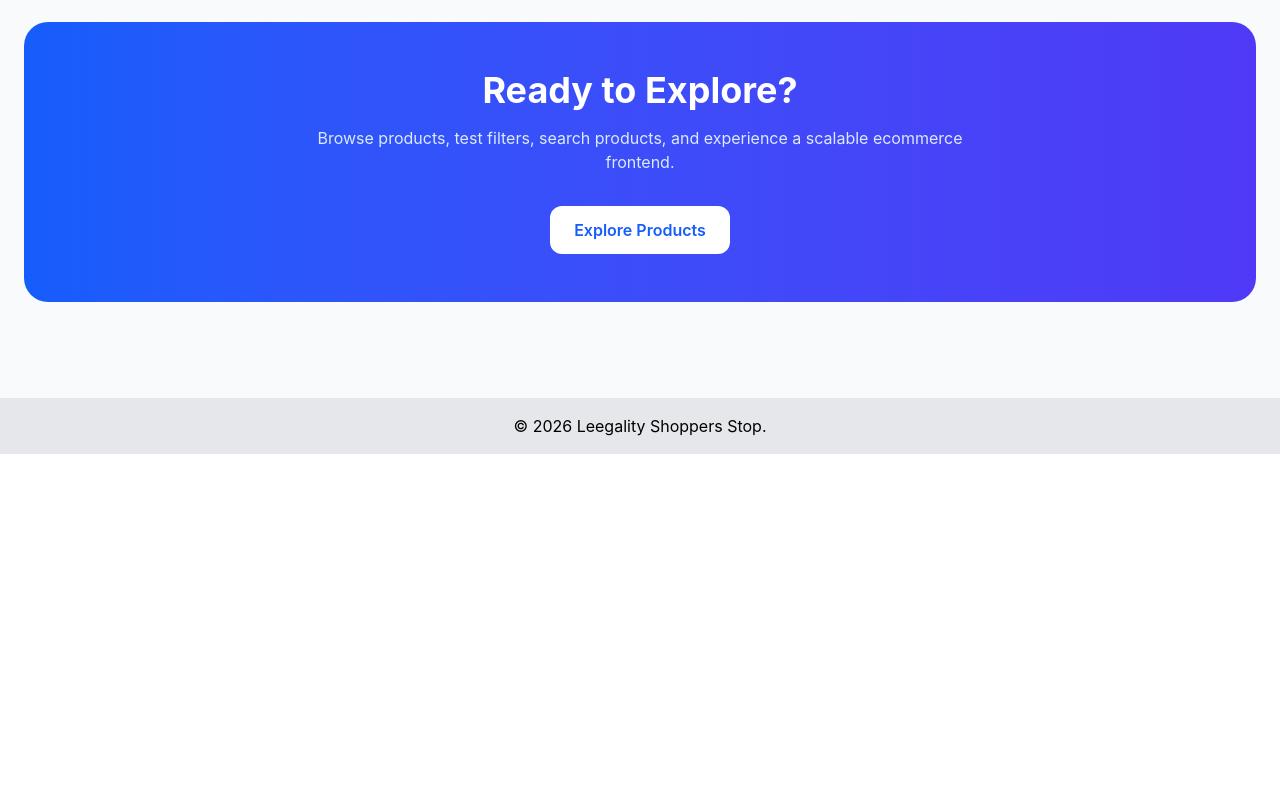
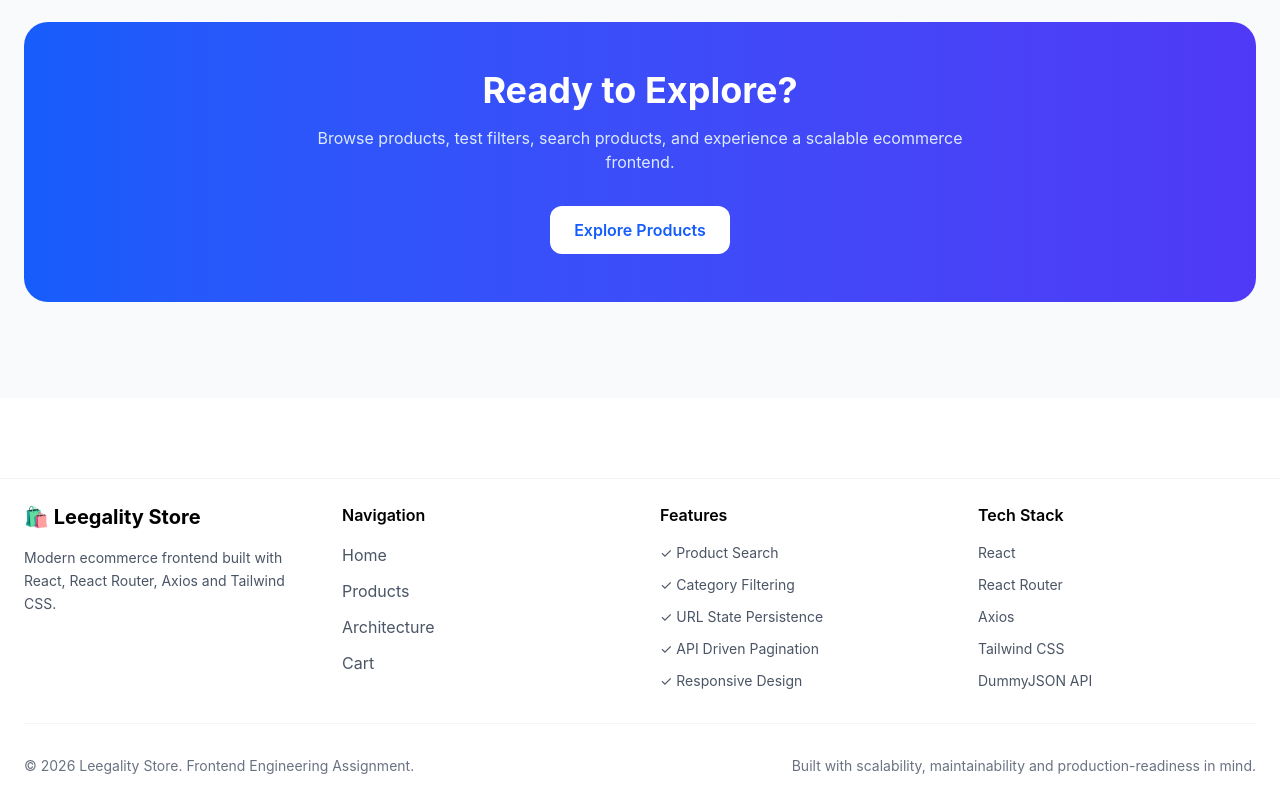
Before and after one commit to harshgupta20/leegality-assessment, a React (Vite) app: page / in a window 1280 px wide. Shown: the part 2603-3403 px from the top of the page. Before the commit the page ends 3057 px from the top, so only its background shows below. Built offline with nearby package versions, Linux system fonts and the light colour scheme; no server answers.

Commit message:
Add Footer component and integrate it into MainLayout for improved site structure

```diff
--- /dev/null
+++ b/src/components/Footer.jsx
@@ -0,0 +1,117 @@
+import React from "react";
+import { Link } from "react-router";
+
+const Footer = () => {
+  return (
+    <footer className="mt-20 border-t border-gray-100 bg-white">
+      <div className="max-w-7xl mx-auto p-6">
+        <div className="grid md:grid-cols-4 gap-10">
+          {/* Brand */}
+          <div>
+            <h3 className="text-xl font-bold">
+              🛍️ Leegality Store
+            </h3>
+
+            <p className="mt-4 text-gray-600 text-sm leading-relaxed">
+              Modern ecommerce frontend built with
+              React, React Router, Axios and Tailwind CSS.
+            </p>
+          </div>
+
+          {/* Navigation */}
+          <div>
+            <h4 className="font-semibold mb-4">
+              Navigation
+            </h4>
+
+            <ul className="space-y-3 text-gray-600">
+              <li>
+                <Link
+                  to="/"
+                  className="hover:text-blue-600"
+                >
+                  Home
+                </Link>
+              </li>
+
+              <li>
+                <Link
+                  to="/products"
+                  className="hover:text-blue-600"
+                >
+                  Products
+                </Link>
+              </li>
+
+              <li>
+                <Link
+                  to="/architecture"
+                  className="hover:text-blue-600"
+                >
+                  Architecture
+                </Link>
+              </li>
+
+              <li>
+                <Link
+                  to="/cart"
+                  className="hover:text-blue-600"
+                >
+                  Cart
+                </Link>
+              </li>
+            </ul>
+          </div>
+
+          {/* Features */}
+          <div>
+            <h4 className="font-semibold mb-4">
+              Features
+            </h4>
+
+            <ul className="space-y-3 text-gray-600 text-sm">
+              <li>✓ Product Search</li>
+              <li>✓ Category Filtering</li>
+              <li>✓ URL State Persistence</li>
+              <li>✓ API Driven Pagination</li>
+              <li>✓ Responsive Design</li>
+            </ul>
+          </div>
+
+          {/* Technical */}
+          <div>
+            <h4 className="font-semibold mb-4">
+              Tech Stack
+            </h4>
+
+            <ul className="space-y-3 text-gray-600 text-sm">
+              <li>React</li>
+              <li>React Router</li>
+              <li>Axios</li>
+              <li>Tailwind CSS</li>
+              <li>DummyJSON API</li>
+            </ul>
+          </div>
+        </div>
+
+        {/* Divider */}
+        <div className="my-8 border-t border-gray-100"></div>
+
+        {/* Bottom */}
+        <div className="flex flex-col md:flex-row items-center justify-between gap-4">
+          <p className="text-sm text-gray-500">
+            © {new Date().getFullYear()} Leegality Store.
+            Frontend Engineering Assignment.
+          </p>
+
+          <p className="text-sm text-gray-500 text-center md:text-right">
+            Built with scalability, maintainability and
+            production-readiness in mind.
+          </p>
+        </div>
+      </div>
+    </footer>
+  );
+};
+
+export default Footer;
--- a/src/components/MainLayout.jsx
+++ b/src/components/MainLayout.jsx
@@ -1,5 +1,6 @@
 import React from 'react'
 import Navbar from './Navbar'
+import Footer from './Footer'
 
 const MainLayout = ({ children }) => {
     return (
@@ -15,9 +16,7 @@ const MainLayout = ({ children }) => {
                 </div>
             </div>
 
-            <footer className='w-full bg-gray-200 p-4 text-center'>
-                <p>&copy; {new Date().getFullYear()} Leegality Shoppers Stop.</p>
-            </footer>
+            <Footer/>
         </div>
     )
 }
```
